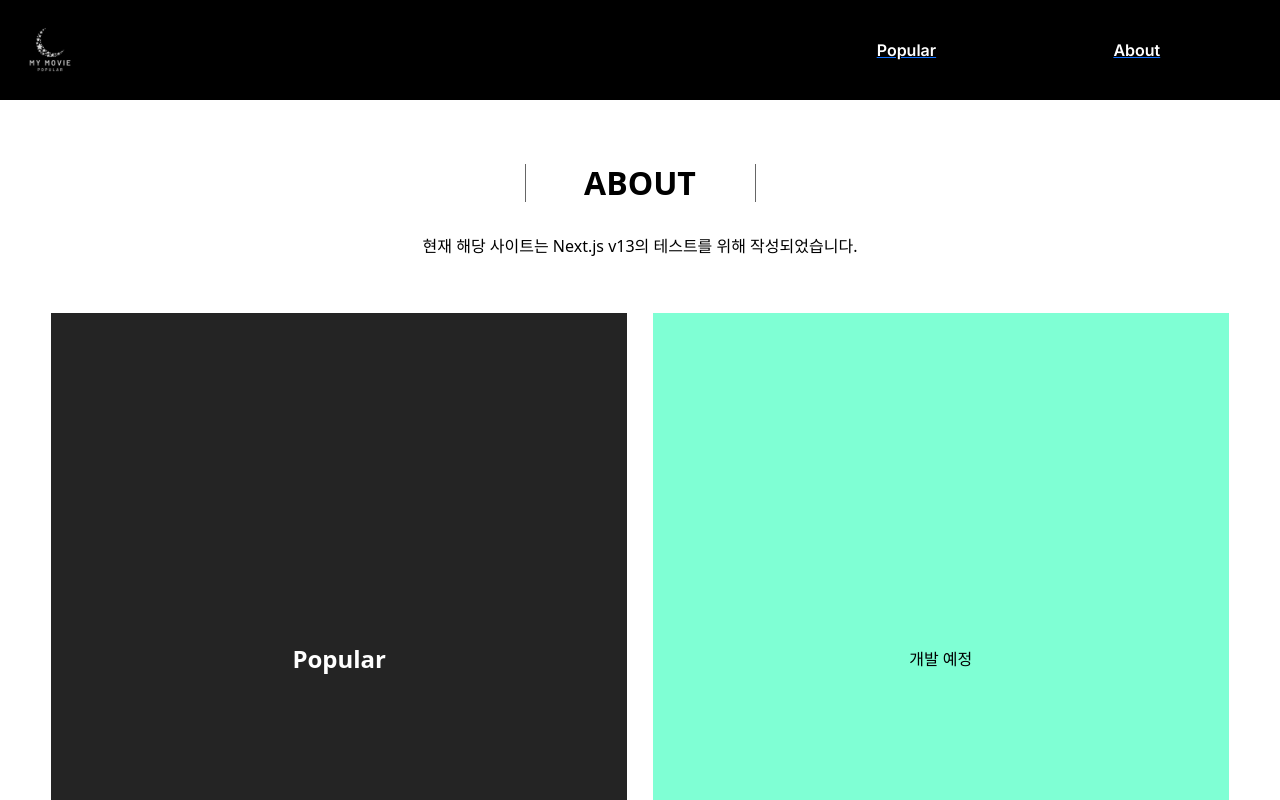
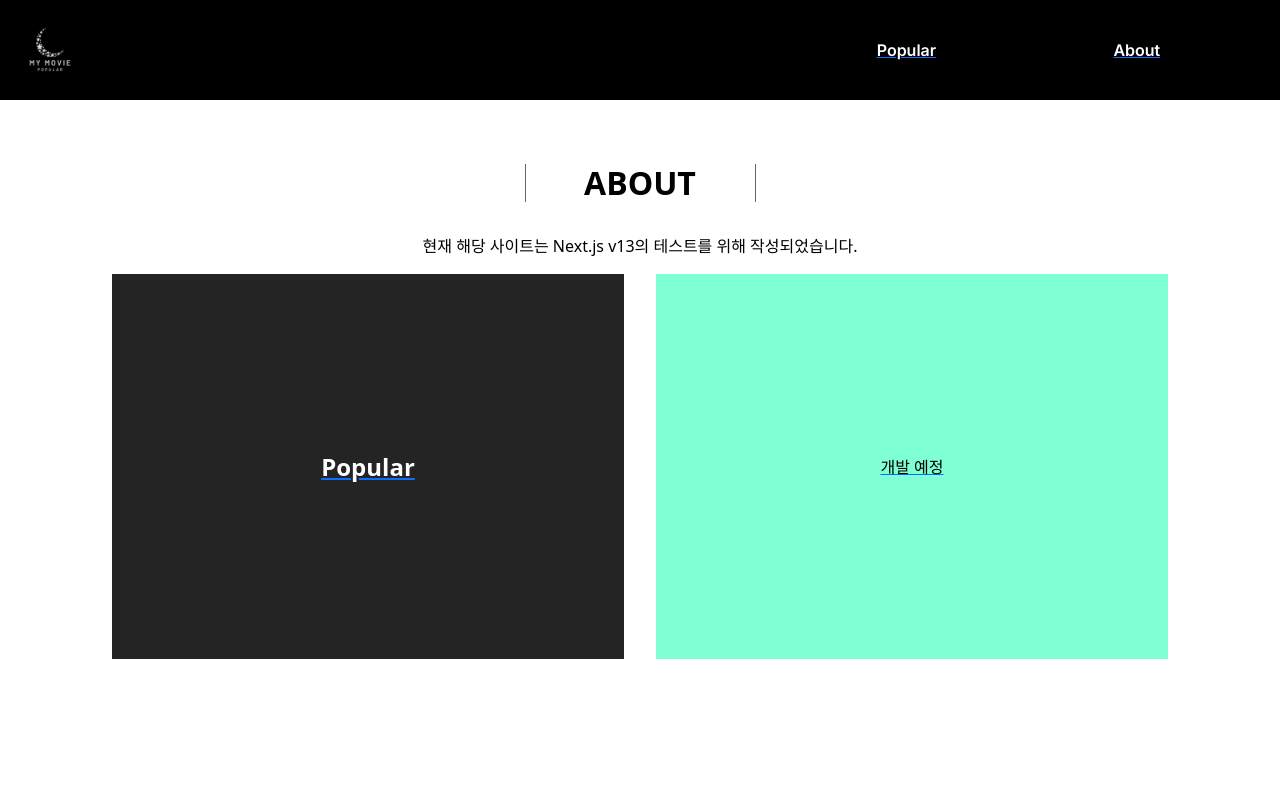
Before and after one commit to Lee-Sang-Beom/use_Next.js13, a Next.js app: page /about in a window 1280 px wide. Shown: the top 800 px of the page. Built offline with nearby package versions, Linux system fonts and the light colour scheme.

Commit message:
add link: on card in about page

```diff
--- a/app/about/css/About.module.css
+++ b/app/about/css/About.module.css
@@ -79,13 +79,18 @@
 
 .about_section_wrap {
   display: flex;
+  justify-content: center;
   width: 100%;
   height: 100%;
-  justify-content: center;
 }
-.about_section_wrap .about_section_left_box {
-  width: 45%;
-  margin: 3% 1%;
+.about_section_wrap a {
+  width: 40%;
+  height: 50%;
+  display: flex;
+  margin: 0 1rem;
+}
+.about_section_wrap a .about_section_left_box {
+  width: 100%;
   display: flex;
   justify-content: center;
   align-items: center;
@@ -95,12 +100,11 @@
   font-size: 1.5rem;
   font-weight: 800;
 }
-.about_section_wrap .about_section_left_box:hover {
+.about_section_wrap a .about_section_left_box:hover {
   background-color: #000;
 }
-.about_section_wrap .about_section_right_box {
-  width: 45%;
-  margin: 3% 1%;
+.about_section_wrap a .about_section_right_box {
+  width: 100%;
   display: flex;
   justify-content: center;
   align-items: center;
--- a/app/about/css/About.module.scss
+++ b/app/about/css/About.module.scss
@@ -60,15 +60,21 @@
 }
 
 .about_section_wrap {
+
     display: flex;
+    justify-content: center;
     width: 100%;
     height: 100%;
-    justify-content: center;
+
+    a {
+        width: 40%;
+        height: 50%;
+        display: flex;
+        margin: 0 1rem;
 
 
         .about_section_left_box {
-        width: 45%;
-        margin: 3% 1%;
+            width: 100%;
             display: flex;
             justify-content: center;
             align-items: center;
@@ -80,25 +86,19 @@
             font-size: 1.5rem;
             font-weight: 800;
 
-
-        &:hover{
+            &:hover {
                 background-color: #000;
             }
-
-        // .newTag{
-        //     margin-top: 0.4rem;
-        //     color: white;
-        // }
         }
 
         .about_section_right_box {
-        width: 45%;
-        margin: 3% 1%;
+            width: 100%;
             display: flex;
             justify-content: center;
             align-items: center;
             background-color: aquamarine;
+        }
+    }
+
 
 }
-
-}
--- a/app/about/page.js
+++ b/app/about/page.js
@@ -1,32 +1,34 @@
 "use client";
+import Link from "next/link";
 import { useState } from "react";
 import styles from "./css/About.module.css";
 
-
 const About = () => {
-
-  const [tagName, setTagName] = useState("");
   const onMouseOverPopular = (e) => {
     e.target.style.borderRadius = "5rem";
     e.target.style.fontSize = "1rem";
     e.target.textContent = "현재 인기 있는 영화의 목록을 출력합니다.";
 
-    // const currentTag = document.querySelector(".About_about_section_left_box__aj_Gj");
-    // let new_pTag = document.createElement('p');
-
+    // const currentTag = document.querySelector(
+    //   ".About_about_section_left_box__aj_Gj"
+    // );
+    // const new_pTag = document.createElement("p");
     // new_pTag.textContent = "hello";
     // new_pTag.style.color = "white";
-    // new_pTag.setAttribute('className', 'pTag');
+    // new_pTag.setAttribute("className", "pTag");
+
+    // setTimeout(() => {
+    //   currentTag.appendChild(new_pTag);
+    // }, 1000);
 
     // console.log(new_pTag);
-    // currentTag.appendChild(new_pTag);
-  }
+  };
 
   const onMouseLeavePopular = (e) => {
     e.target.style.borderRadius = "0rem";
     e.target.textContent = "Popular";
     e.target.style.fontSize = "1.5rem";
-  }
+  };
 
   return (
     <div className={styles.about_mainpage}>
@@ -36,12 +38,19 @@ const About = () => {
 
       {/* guide section */}
       <div className={styles.about_section_wrap}>
-        <div className={styles.about_section_left_box} onMouseOver={onMouseOverPopular} onMouseLeave={onMouseLeavePopular}>
-          Popular
-        </div>
-        <div className={styles.about_section_right_box}>
-          개발 예정
-        </div>
+        <Link href="/">
+          <div
+            className={styles.about_section_left_box}
+            onMouseOver={onMouseOverPopular}
+            onMouseLeave={onMouseLeavePopular}
+          >
+            Popular
+          </div>
+        </Link>
+        <Link href="/about">
+          <div className={styles.about_section_right_box}>개발 예정</div>
+        </Link>
+
       </div>
     </div>
   );
--- a/app/css/Main.module.scss
+++ b/app/css/Main.module.scss
@@ -61,7 +61,6 @@
                 @include popular_movies_section_title_bar(65%);
             }
         }
-
 
         // width <= 480px
         @media screen and (max-width: 480px) {
```
Also changed, not shown: 1 other file (tests, documents, lock files or other folders). Lines whose indentation alone changed are shown as unchanged.
